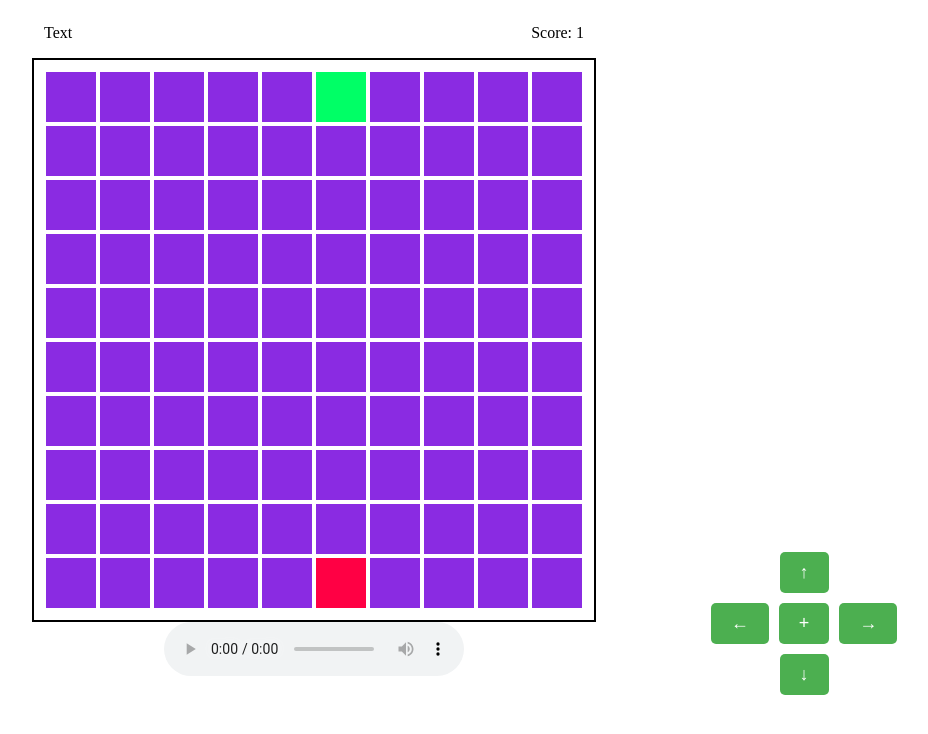
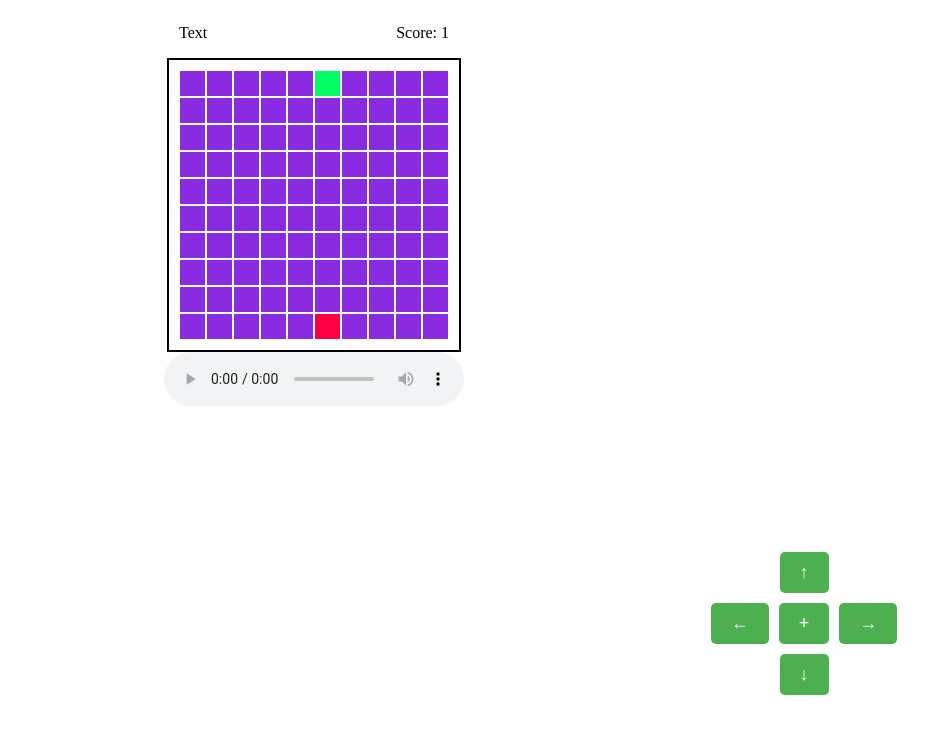
Before and after one commit to anton-tsvayer/Snake_Game, a plain HTML site: page index.html in a window 1280 px wide. Shown: the whole page, without its empty margins (326-1254 px from the left). Drawn offline with Linux system fonts and the light colour scheme.

Commit message:
change size

```diff
--- a/game.css
+++ b/game.css
@@ -9,14 +9,14 @@
     animation-direction: alternate; */
 
 #info {
-    width: 540px;
+    width: 270px;
     display: flex;
     flex-direction: row;
     justify-content: space-between;
 }
 
 #cell_field {
-    width: 540px;
+    width: 270px;
     display: flex;
     flex-direction: row;
     flex-wrap: wrap;
@@ -27,10 +27,10 @@
 }
 
 .cell {
-    width: 50px;
-    height: 50px;
+    width: 25px;
+    height: 25px;
     background-color: blueviolet;
-    margin: 2px;
+    margin: 1px;
 }
 
 .active_cell {
@@ -38,10 +38,10 @@
 }
 
 .apple {
-    width: 50px;
-    height: 50px;
+    width: 25px;
+    height: 25px;
     background-color: rgb(255, 0, 68);
-    margin: 2px;
+    margin: 1px;
     /* border-radius: 70%; */
 }
 
```
Also changed, not shown: game.html (deleted, +0 -37 lines).
